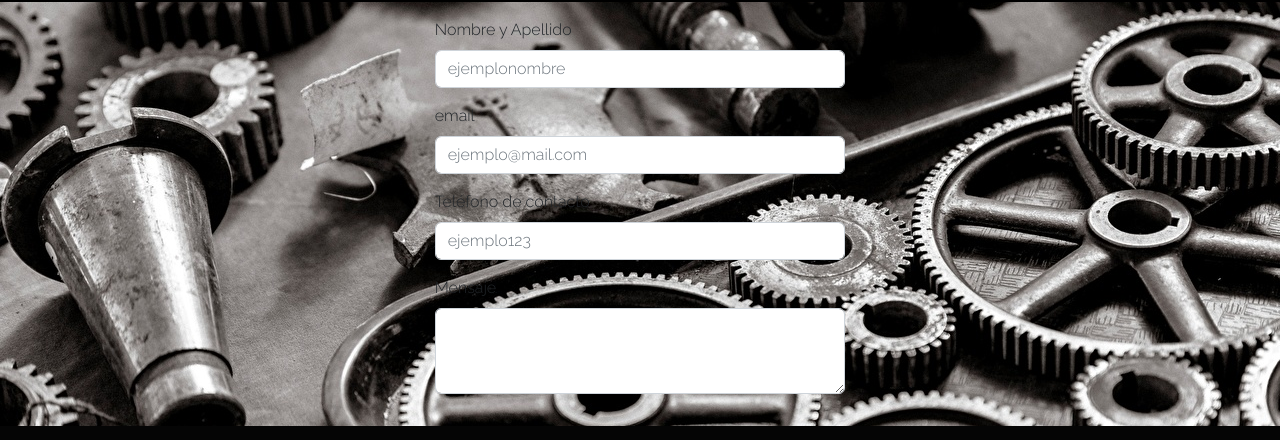
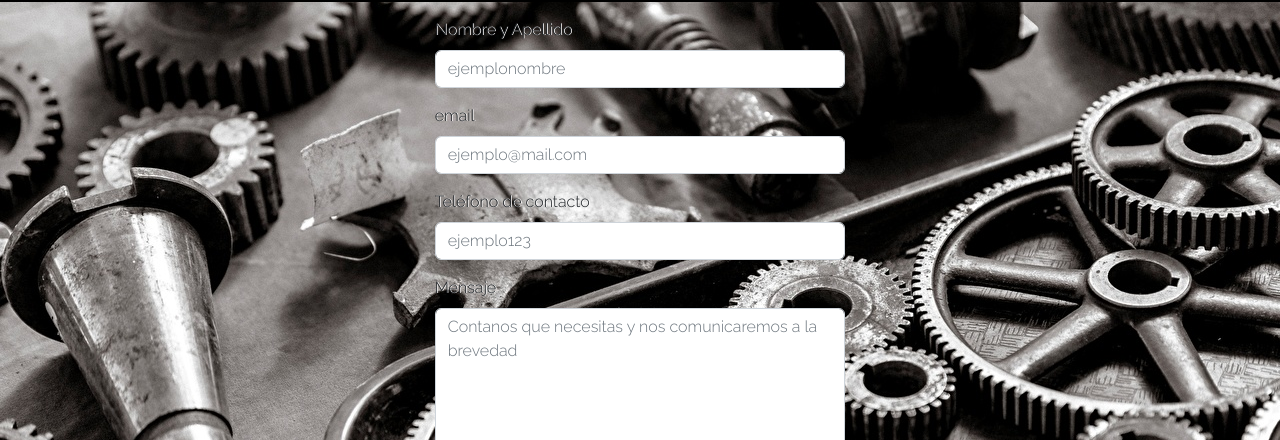
Before and after one commit to MarianaCristaldi/Proyecto-Final, a plain HTML site: page paginas/contacto.html in a window 1280 px wide. Shown: the part 107-547 px from the top of the page. Drawn offline with nearby package versions, Linux system fonts and the light colour scheme.

Commit message:
cambios finales

```diff
--- a/paginas/contacto.html
+++ b/paginas/contacto.html
@@ -56,7 +56,7 @@
                     </div>
                     <div class="mb-3">
                         <label for="exampleFormControlTextarea1" class="form-label">Mensaje</label>
-                        <textarea class="form-control" id="exampleFormControlTextarea1" rows="3"></textarea>
+                        <textarea class="form-control" id="exampleFormControlTextarea1" rows="8" placeholder="Contanos que necesitas y nos comunicaremos a la brevedad"></textarea>
                     </div>
                 </div>
             </div>
--- a/styles/estilo.scss
+++ b/styles/estilo.scss
@@ -9,3 +9,4 @@
 @import "./parciales/servicios";
 @import "./parciales/trabajos";
 @import "./parciales/media";
+@import "./parciales/contacto"
--- /dev/null
+++ b/styles/parciales/_contacto.scss
@@ -0,0 +1,4 @@
+.form-label {
+    text-shadow: 1px 0 0 rgb(249, 248, 248);
+    font-weight: 300px;
+}
```
Also changed, not shown: paginas/servicios.html (+1 -1 lines), paginas/sobremi.html (+1 -1 lines), styles/estilo.css, 1 other file.
